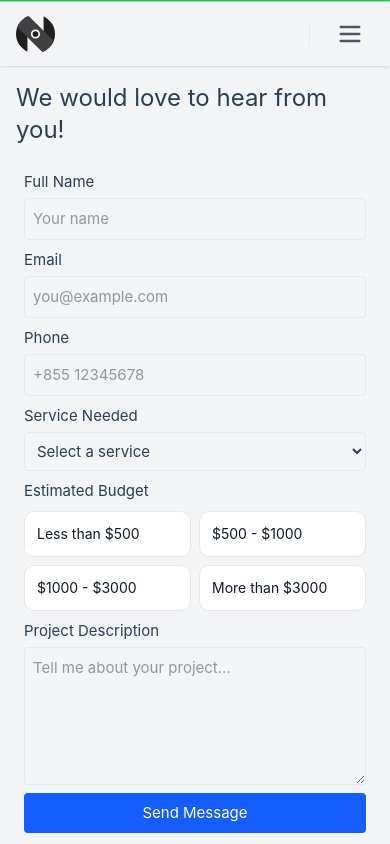
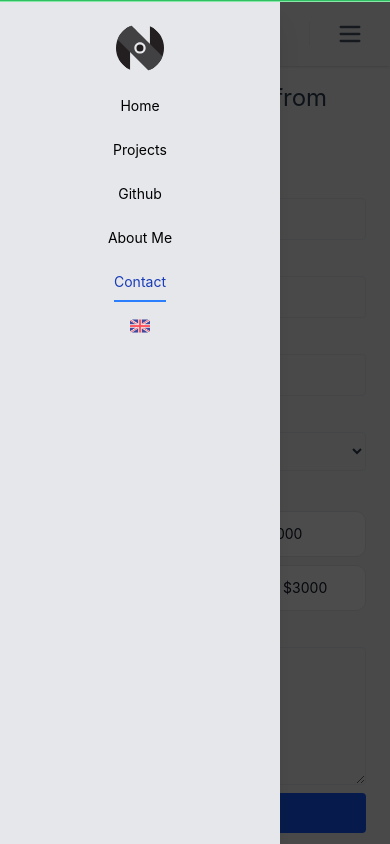
Before and after one commit to SORNISITH/Portfolio_nz, a Vue app: page /contact in a window 390 px wide. Both pictures are taken after a click on the button "Toggle menu". Shown: the top 844 px of the page. Built offline with nearby package versions, Linux system fonts and the light colour scheme.

Commit message:
fix font color error diplay in mobile

```diff
--- a/src/components/HeaderMenu.vue
+++ b/src/components/HeaderMenu.vue
@@ -57,7 +57,7 @@ const changeLanguage = (language) => {
                   navBarSlide = false
                 }
               "
-              class="flex justify-center items-center"
+              class="flex justify-center text-black items-center"
               v-for="item in menu"
               :key="item"
             >
@@ -154,7 +154,6 @@ const changeLanguage = (language) => {
           /></span>
           <button
             @click="navBarSlide = !navBarSlide"
-            @mouseenter="navBarSlide = !navBarSlide"
             class="block rounded-sm bg-gray-100 p-2.5 text-gray-600 transition hover:text-gray-600/75 md:hidden"
           >
             <span class="sr-only">Toggle menu</span>
```
